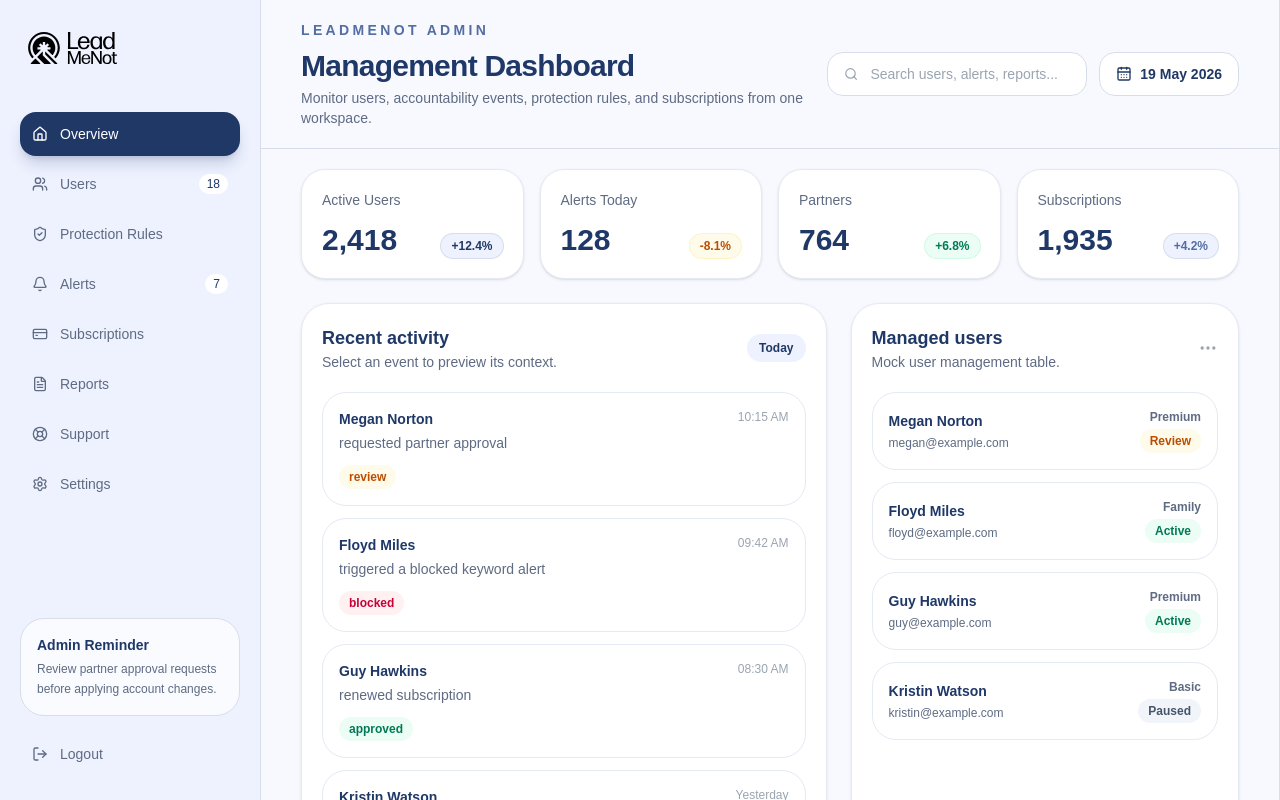
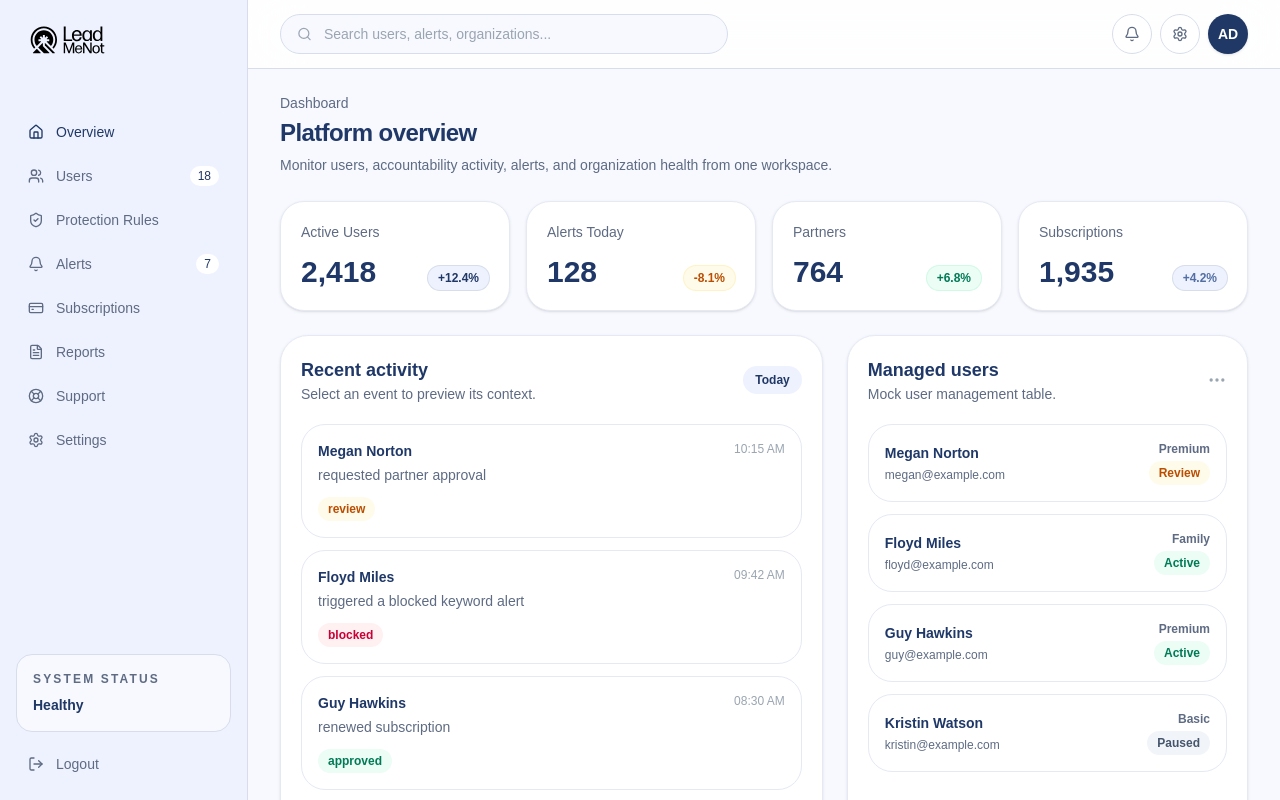
Before and after one commit to ishara-dhanushan/lead-me-not-dashboard, a Next.js app: page /dashboard in a window 1280 px wide. Built offline with nearby package versions, Linux system fonts and the light colour scheme.

Commit message:
fix: Improve overall layout structure of the dashboard

```diff
--- a/src/app/dashboard/components/DashboardHeader.tsx
+++ b/src/app/dashboard/components/DashboardHeader.tsx
@@ -1,15 +1,7 @@
 // src/app/dashboard/components/DashboardHeader.tsx
 "use client";
 
-import { CalendarDays, Menu, Search } from "lucide-react";
-
-function formatDate(date: Date): string {
-  return date.toLocaleDateString("en-GB", {
-    day: "numeric",
-    month: "long",
-    year: "numeric",
-  });
-}
+import { Bell, Menu, Search, Settings } from "lucide-react";
 
 type DashboardHeaderProps = {
   onOpenMobileNav: () => void;
@@ -18,53 +10,51 @@ type DashboardHeaderProps = {
 export default function DashboardHeader({
   onOpenMobileNav,
 }: DashboardHeaderProps) {
-  const today = new Date(Date.now());
-  const formattedDate = formatDate(today);
-
   return (
-    <header className="sticky top-0 z-20 border-b border-lmn-border bg-lmn-bg-soft/90 px-5 py-5 backdrop-blur-xl sm:px-8 lg:px-10">
-      <div className="flex flex-col gap-4 xl:flex-row xl:items-center xl:justify-between">
-        <div className="flex items-start gap-3">
-          {/* Hamburger — only visible on mobile (<lg), where sidebar is hidden by default */}
+    <header className="sticky top-0 z-20 border-b border-lmn-border bg-white/85 px-5 py-3 backdrop-blur-xl sm:px-7 lg:px-8">
+      <div className="flex h-11 items-center gap-3">
         <button
           type="button"
           onClick={onOpenMobileNav}
           aria-label="Open navigation"
-            className="mt-1 shrink-0 rounded-xl p-2 pr-4 text-lmn-muted transition hover:bg-lmn-bg hover:text-lmn-primary lg:hidden"
+          className="rounded-xl p-2 text-lmn-muted transition hover:bg-lmn-bg hover:text-lmn-primary lg:hidden"
         >
           <Menu className="h-5 w-5" />
         </button>
 
-          <div>
-            <p className="text-sm font-semibold uppercase tracking-[0.24em] text-lmn-primary-soft">
-              LeadMeNot Admin
-            </p>
-
-            <h1 className="mt-2 text-3xl font-bold tracking-tight text-lmn-text">
-              Management Dashboard
-            </h1>
-
-            <p className="mt-1 text-sm text-lmn-muted">
-              Monitor users, accountability events, protection rules, and
-              subscriptions from one workspace.
-            </p>
-          </div>
-        </div>
-
-        <div className="flex flex-col gap-3 sm:flex-row sm:items-center">
-          <div className="flex h-11 sm:flex-1 min-w-[260px] items-center gap-3 rounded-2xl border border-lmn-border bg-white px-4">
+        <div className="flex h-10 w-full max-w-md items-center gap-3 rounded-full border border-lmn-border bg-lmn-bg-soft px-4">
           <Search className="h-4 w-4 text-lmn-muted-soft" />
           <input
             type="text"
-              placeholder="Search users, alerts, reports..."
+            placeholder="Search users, alerts, organizations..."
             className="w-full bg-transparent text-sm text-lmn-text outline-none placeholder:text-lmn-muted-soft"
           />
         </div>
 
-          <div className="flex h-11 items-center gap-2 rounded-2xl border border-lmn-border bg-white px-4 text-sm font-semibold text-lmn-primary whitespace-nowrap min-w-fit">
-            <CalendarDays className="h-4 w-4" />
-            {formattedDate}
-          </div>
+        <div className="ml-auto flex items-center gap-2">
+          <button
+            type="button"
+            aria-label="Notifications"
+            className="hidden h-10 w-10 items-center justify-center rounded-full border border-lmn-border bg-white text-lmn-muted transition hover:bg-lmn-bg hover:text-lmn-primary sm:flex"
+          >
+            <Bell className="h-4 w-4" />
+          </button>
+
+          <button
+            type="button"
+            aria-label="Settings"
+            className="hidden h-10 w-10 items-center justify-center rounded-full border border-lmn-border bg-white text-lmn-muted transition hover:bg-lmn-bg hover:text-lmn-primary sm:flex"
+          >
+            <Settings className="h-4 w-4" />
+          </button>
+
+          <button
+            type="button"
+            aria-label="Open profile"
+            className="flex h-10 w-10 items-center justify-center rounded-full bg-lmn-primary text-sm font-semibold text-white shadow-sm"
+          >
+            AD
+          </button>
         </div>
       </div>
     </header>
--- /dev/null
+++ b/src/app/dashboard/components/DashboardLayout.tsx
@@ -0,0 +1,42 @@
+// src/app/dashboard/components/DashboardLayout.tsx
+"use client";
+
+import { useState, type ReactNode } from "react";
+import DashboardHeader from "./DashboardHeader";
+import DashboardSidebar from "./DashboardSidebar";
+
+type DashboardLayoutProps = {
+  children: ReactNode;
+};
+
+export default function DashboardLayout({ children }: DashboardLayoutProps) {
+  const [mobileNavOpen, setMobileNavOpen] = useState(false);
+
+  return (
+    <main className="min-h-screen bg-lmn-bg text-lmn-text">
+      <div
+        className={`fixed inset-0 z-30 bg-black/30 backdrop-blur-sm transition-opacity duration-300 lg:hidden ${
+          mobileNavOpen ? "opacity-100" : "pointer-events-none opacity-0"
+        }`}
+        onClick={() => setMobileNavOpen(false)}
+      />
+
+      <div className="grid h-screen overflow-hidden lg:grid-cols-[248px_minmax(0,1fr)]">
+        <DashboardSidebar
+          mobileNavOpen={mobileNavOpen}
+          onMobileClose={() => setMobileNavOpen(false)}
+        />
+
+        <section className="flex min-h-0 min-w-0 flex-col bg-lmn-bg-soft">
+          <DashboardHeader onOpenMobileNav={() => setMobileNavOpen(true)} />
+
+          <div className="min-h-0 flex-1 overflow-y-auto">
+            <div className="mx-auto w-full max-w-[1440px] px-5 py-6 sm:px-7 lg:px-8">
+              {children}
+            </div>
+          </div>
+        </section>
+      </div>
+    </main>
+  );
+}
--- a/src/app/dashboard/components/DashboardSidebar.tsx
+++ b/src/app/dashboard/components/DashboardSidebar.tsx
@@ -17,19 +17,23 @@ export default function DashboardSidebar({
     <>
       {/* DESKTOP (lg+): Plain grid column — always visible, no toggle/close.
           Users navigate with it always present. */}
-      <aside className="hidden h-full flex-col overflow-y-auto bg-lmn-bg px-5 py-6 lg:flex">
-        <Link href="/" className="flex items-center">
+      <aside className="hidden h-screen min-h-0 flex-col border-r border-lmn-border bg-lmn-bg lg:flex">
+        <div className="shrink-0 px-4 py-5">
+          <Link href="/dashboard" className="flex items-center px-2">
             <Image
               src="/icons/lead-me-not-full-logo.svg"
               alt="LeadMeNot"
               width={132}
               height={54}
               priority
-            className="h-12 w-auto"
+              className="h-10 w-auto"
             />
           </Link>
+        </div>
 
+        <div className="flex min-h-0 flex-1 flex-col overflow-y-auto px-4 pb-4">
           <NavContent />
+        </div>
       </aside>
 
       {/* MOBILE (<lg): Fixed overlay drawer sliding from left.
@@ -70,7 +74,7 @@ export default function DashboardSidebar({
 function NavContent() {
   return (
     <>
-      <nav className="mt-10 space-y-1.5">
+      <nav className="mt-8 space-y-1">
         {navItems.map((item, index) => {
           const Icon = item.icon;
           const isActive = index === 0;
@@ -79,10 +83,10 @@ function NavContent() {
             <button
               key={item.label}
               type="button"
-              className={`flex w-full items-center justify-between rounded-2xl px-3 py-3 text-sm font-medium transition ${
+              className={`flex w-full items-center justify-between rounded-xl px-3 py-2.5 text-sm font-medium transition ${
                 isActive
-                  ? "bg-lmn-primary text-white shadow-lg shadow-lmn-primary/20"
-                  : "text-lmn-muted hover:bg-white hover:text-lmn-primary"
+                  ? "bg-lmn-bg text-lmn-primary"
+                  : "text-lmn-muted hover:bg-lmn-bg-soft hover:text-lmn-primary"
               }`}
             >
               <span className="flex items-center gap-3">
@@ -91,13 +95,7 @@ function NavContent() {
               </span>
 
               {item.count ? (
-                <span
-                  className={`rounded-full px-2 py-0.5 text-xs ${
-                    isActive
-                      ? "bg-white/20 text-white"
-                      : "bg-white text-lmn-primary"
-                  }`}
-                >
+                <span className="rounded-full bg-white px-2 py-0.5 text-xs text-lmn-primary">
                   {item.count}
                 </span>
               ) : null}
@@ -106,16 +104,16 @@ function NavContent() {
         })}
       </nav>
 
-      <div className="mt-auto shrink-0 rounded-3xl border border-lmn-border bg-white/70 p-4">
-        <p className="text-sm font-bold text-lmn-text">Admin Reminder</p>
-        <p className="mt-1 text-xs leading-5 text-lmn-muted">
-          Review partner approval requests before applying account changes.
+      <div className="mt-auto rounded-2xl border border-lmn-border bg-lmn-bg-soft p-4">
+        <p className="text-xs font-semibold uppercase tracking-[0.18em] text-lmn-muted">
+          System status
         </p>
+        <p className="mt-2 text-sm font-semibold text-lmn-primary">Healthy</p>
       </div>
 
       <Link
         href="/login"
-        className="mt-4 shrink-0 flex items-center gap-3 rounded-2xl px-3 py-3 text-sm font-medium text-lmn-muted transition hover:bg-white hover:text-lmn-primary"
+        className="mt-3 flex items-center gap-3 rounded-xl px-3 py-2.5 text-sm font-medium text-lmn-muted transition hover:bg-lmn-bg-soft hover:text-lmn-primary"
       >
         <LogOut className="h-4 w-4" />
         Logout
--- /dev/null
+++ b/src/app/dashboard/layout.tsx
@@ -0,0 +1,13 @@
+// src/app/dashboard/layout.tsx
+import type { ReactNode } from "react";
+import DashboardLayout from "@/app/dashboard/components/DashboardLayout";
+
+type DashboardRouteLayoutProps = {
+  children: ReactNode;
+};
+
+export default function DashboardRouteLayout({
+  children,
+}: DashboardRouteLayoutProps) {
+  return <DashboardLayout>{children}</DashboardLayout>;
+}
--- /dev/null
+++ b/src/app/dashboard/loading.tsx
@@ -0,0 +1,16 @@
+// src/app/dashboard/loading.tsx
+import { LoaderCircle } from "lucide-react";
+
+export default function Loading() {
+  return (
+    <div className="flex min-h-[420px] items-center justify-center">
+      <div className="rounded-3xl border border-lmn-border bg-white px-8 py-7 text-center shadow-sm">
+        <LoaderCircle className="mx-auto h-7 w-7 animate-spin text-lmn-primary" />
+        <p className="mt-4 text-sm font-semibold text-lmn-text">Please wait</p>
+        <p className="mt-1 text-sm text-lmn-muted">
+          Preparing dashboard workspace...
+        </p>
+      </div>
+    </div>
+  );
+}
--- a/src/app/dashboard/page.tsx
+++ b/src/app/dashboard/page.tsx
@@ -1,6 +1,37 @@
 // src/app/dashboard/page.tsx
-import DashboardShell from "@/app/dashboard/components/DashboardShell";
+"use client";
+
+import { useState } from "react";
+import MainOverview from "@/app/dashboard/components/MainOverview";
+import MetricCards from "@/app/dashboard/components/MetricCards";
+import { useContainerWidth } from "@/hooks/useContainerWidth";
 
 export default function DashboardPage() {
-  return <DashboardShell />;
+  const [selectedActivityId, setSelectedActivityId] = useState<string | null>(
+    null
+  );
+
+  const { ref: contentRef, width: contentWidth } = useContainerWidth();
+
+  return (
+    <div ref={contentRef} className="space-y-6">
+      <section>
+        <p className="text-sm font-medium text-lmn-muted">Dashboard</p>
+        <h1 className="mt-1 text-2xl font-semibold tracking-tight text-lmn-text">
+          Platform overview
+        </h1>
+        <p className="mt-1 max-w-2xl text-sm leading-6 text-lmn-muted">
+          Monitor users, accountability activity, alerts, and organization
+          health from one workspace.
+        </p>
+      </section>
+
+      <MetricCards containerWidth={contentWidth} />
+
+      <MainOverview
+        selectedActivityId={selectedActivityId}
+        onSelectActivity={setSelectedActivityId}
+      />
+    </div>
+  );
 }
```
Lines whose indentation alone changed are shown as unchanged.
